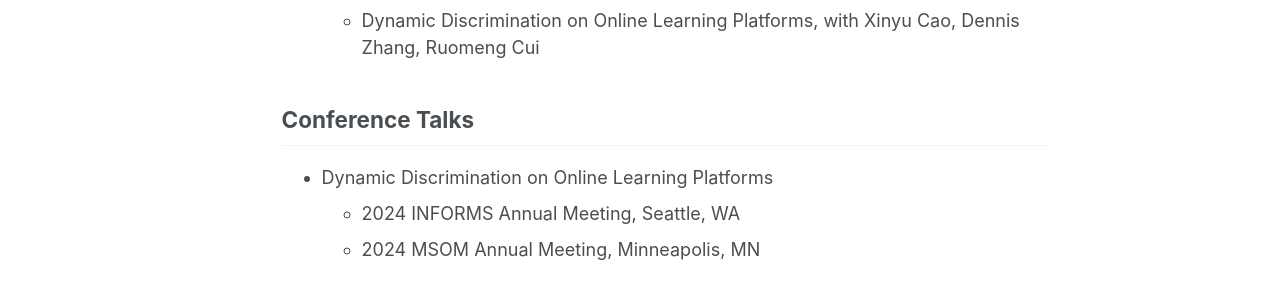
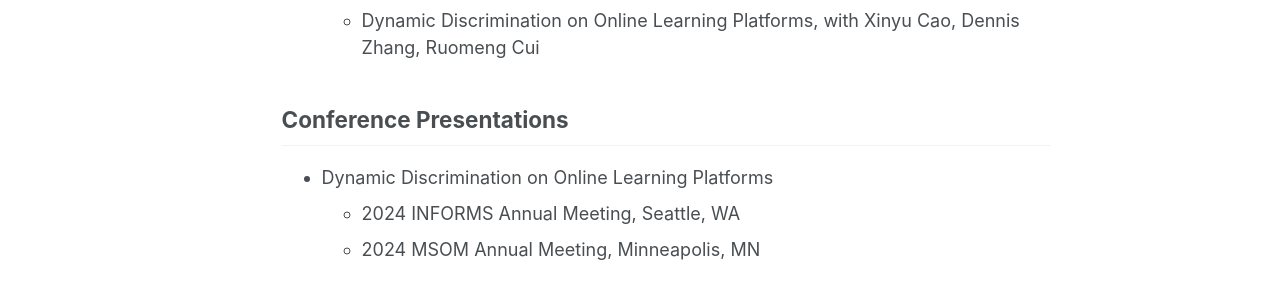
Before and after one commit to PeiboZhang/peibozhang.github.io, a Jekyll site: the page built from _pages/about.md, in a window 1280 px wide and 1285 px high. Shown: the part 670-970 px from the top of the window. Built offline with Jekyll 4.4.1, drawn with Linux system fonts in a browser that asks for light colours; some web fonts are replaced.

Commit message:
Update about.md

```diff
--- a/_pages/about.md
+++ b/_pages/about.md
@@ -39,7 +39,7 @@ My research interest broadly centers on online platform operations, Diversity, E
   </li>
 </ul>
 
-## Conference Talks
+## Conference Presentations
 <ul>
   <li style="list-style-type: disc;">Dynamic Discrimination on Online Learning Platforms
     <ul>
```
